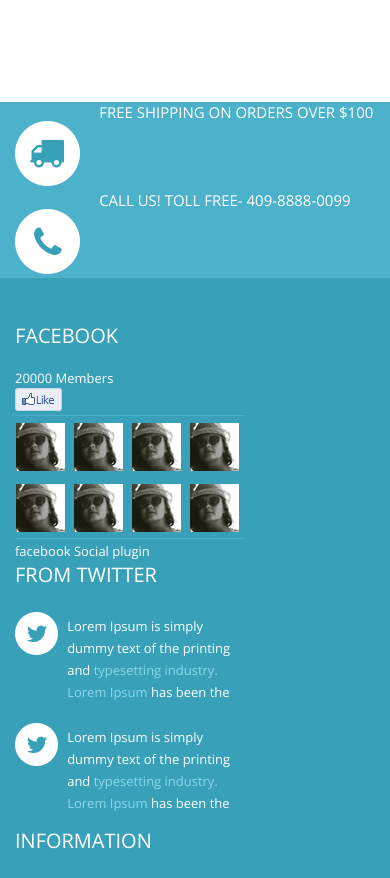
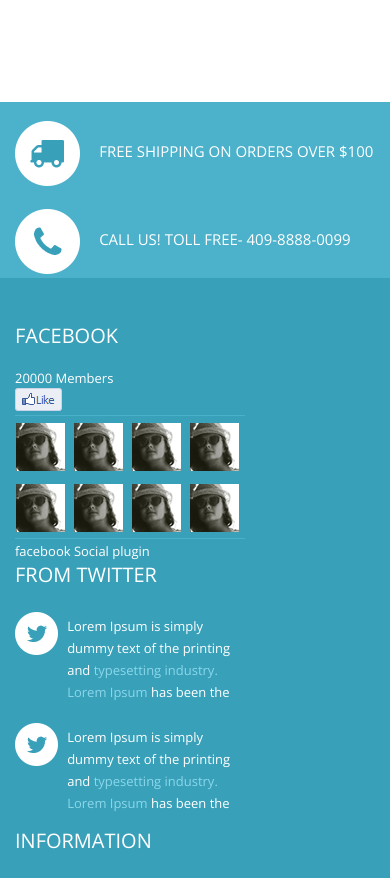
Before and after one commit to tymoshchukao/tymoshchukao.github.io, a plain HTML site: page LEO SHOP/index.html in a window 390 px wide. Shown: the part 5640-6518 px from the top of the page. Drawn offline with nearby package versions, Linux system fonts and the light colour scheme.

Commit message:
Update slider-resp.css

```diff
--- a/LEO SHOP/css/resp/slider-resp.css
+++ b/LEO SHOP/css/resp/slider-resp.css
@@ -56,6 +56,6 @@
     }
     footer .ship-call-text{
         font-size: 15px;
-        margin-top: 0;
+/*         margin-top: 0; */
     }
 }
```
